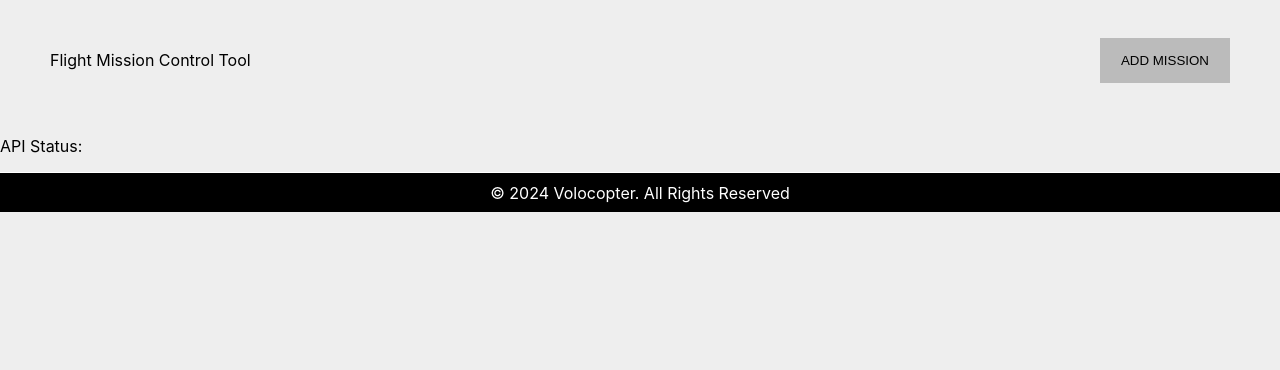
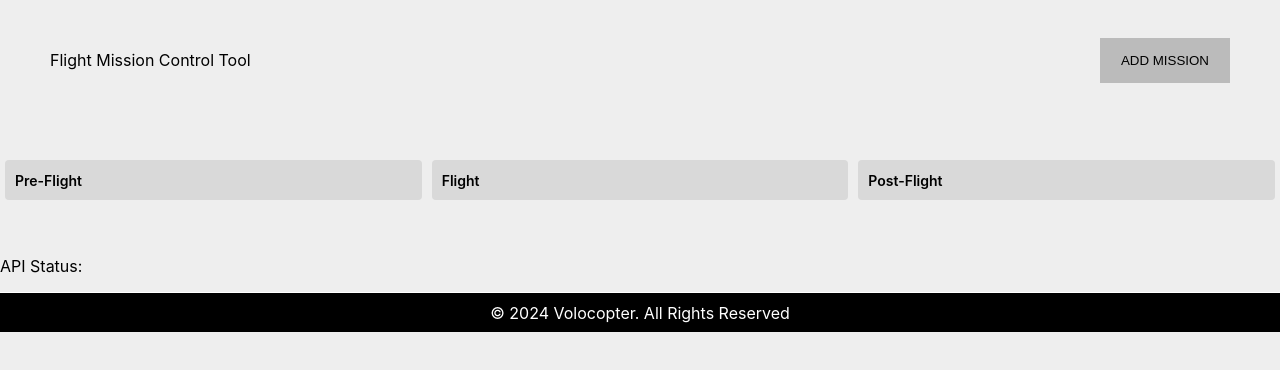
Before and after one commit to adilnesmith/volocopter, a React (Vite) app in the folder client/: page / in a window 1280 px wide. Shown: the top 370 px of the page. Built offline with nearby package versions, Linux system fonts and the light colour scheme; no server answers.

Commit message:
feat: board layout added

```diff
--- a/client/src/App.tsx
+++ b/client/src/App.tsx
@@ -2,6 +2,7 @@ import { useEffect, useState } from "react";
 import "./App.css"
 import Header from "./components/common/header";
 import Footer from "./components/common/footer/copyright";
+import Board from "./components/board";
 export const App = () => {
 	const [apiStatus, setApiStatus] = useState<string | null>(null);
 
@@ -16,6 +17,7 @@ export const App = () => {
 	return (
 		<div>
 			<Header />
+			<Board />
 			<p>API Status: {apiStatus}</p>
 			<Footer />
 		</div>
--- /dev/null
+++ b/client/src/components/board/Board.module.scss
@@ -0,0 +1,56 @@
+@import "../../styles/variables.scss";
+
+.wrapper {
+    display: flex;
+    width: 100%;
+    height: 120px;
+    align-items: center;
+
+    &__columns {
+        flex: 1;
+        display: flex;
+        flex-direction: column;
+
+        &__pre,
+        &__in,
+        &__post {
+            background-color: #d9d9d9;
+            border-radius: 4px;
+            flex: 1;
+            padding: 10px;
+            margin: 5px;
+
+            label {
+                font-size: 14px;
+                text-transform: capitalize;
+                font-weight: 600;
+            }
+        }
+
+        &__in {
+            justify-content: center;
+            align-items: center;
+        }
+    }
+}
+
+@media (max-width: $tablet) {
+    .wrapper {
+        flex-direction: column;
+
+        &__columns {
+            flex-direction: row;
+
+            &__pre,
+            &__in,
+            &__post {
+                padding: 10px;
+                margin: 5px;
+            }
+
+            &__post {
+                margin-top: 10px;
+            }
+        }
+    }
+}
--- /dev/null
+++ b/client/src/components/board/index.tsx
@@ -0,0 +1,20 @@
+import { FC } from 'react';
+import styles from './Board.module.scss';
+
+const Board: FC<{}> = () => {
+  return (
+    <section className={styles.wrapper}>
+      <div className={styles.wrapper__columns__pre}>
+        <label>pre-flight</label>
+      </div>
+      <div className={styles.wrapper__columns__in}>
+        <label>flight</label>
+      </div>
+      <div className={styles.wrapper__columns__post}>
+        <label>post-flight</label>
+      </div>
+    </section>
+  )
+}
+
+export default Board;
```
